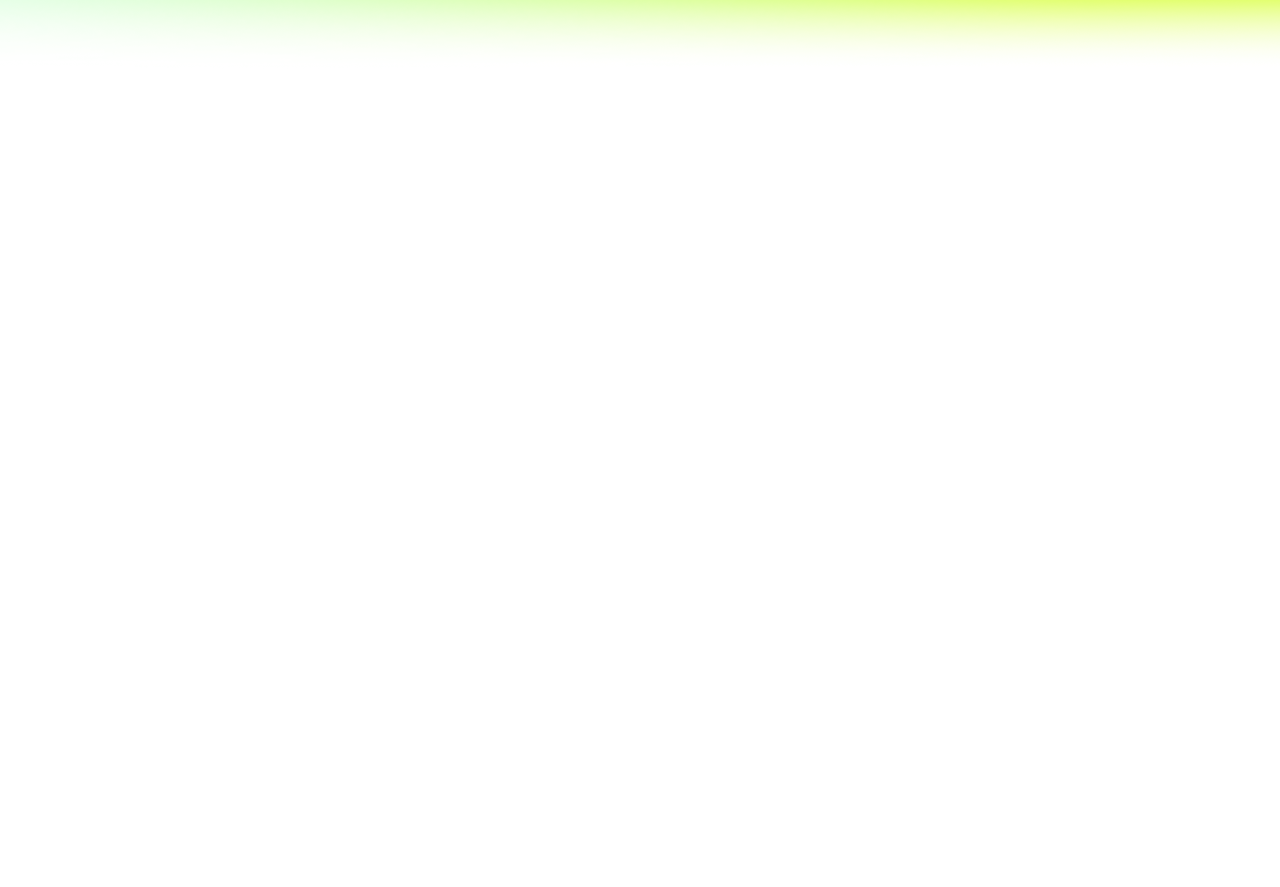
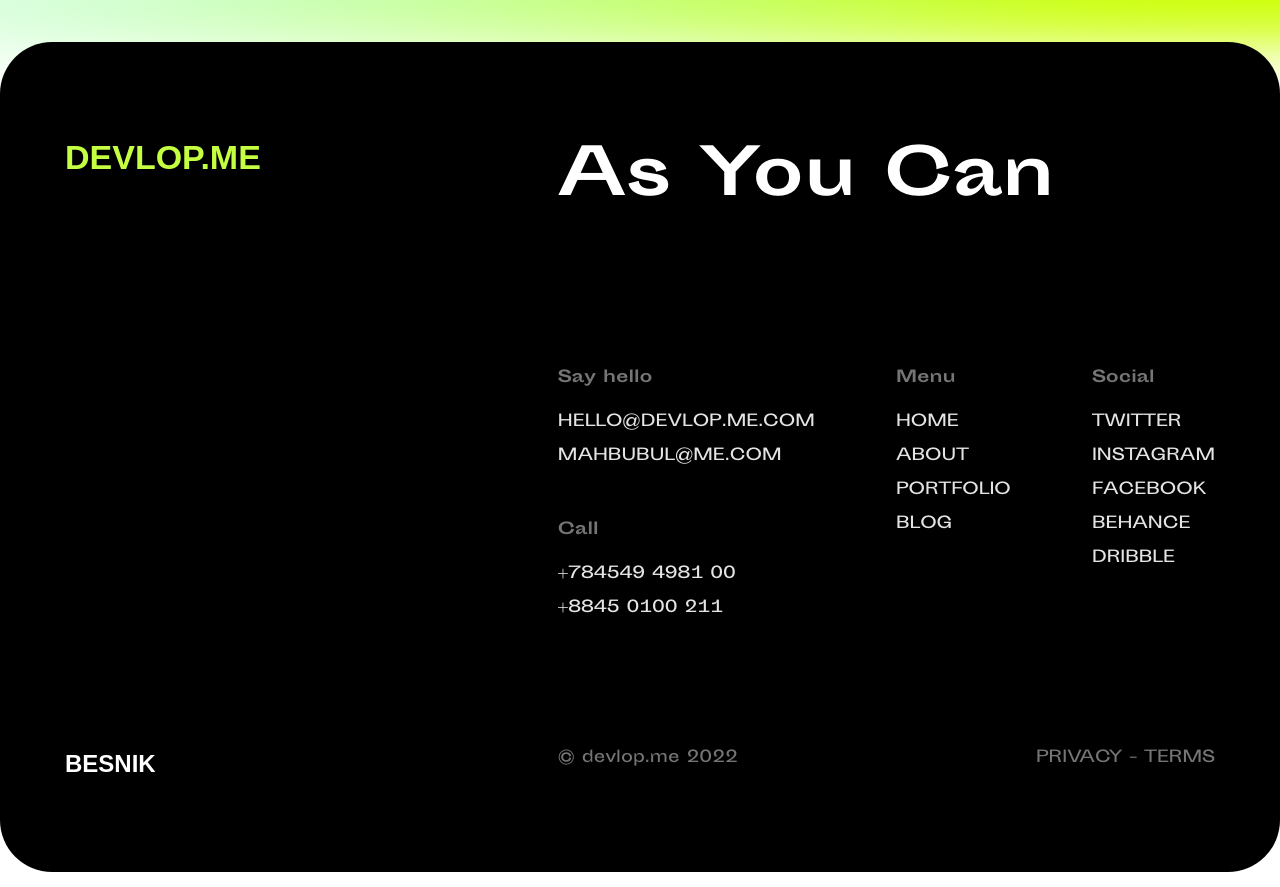
Before and after one commit to yeaminfoysal/Raintor-Limited-Portfolio, a Next.js app: page / in a window 1280 px wide. Shown: the part 4060-4947 px from the top of the page. Before the commit the page ends 4132 px from the top, so only its background shows below. Built offline with nearby package versions, Linux system fonts and the light colour scheme.

Commit message:
footer section complete

```diff
--- a/src/app/layout.tsx
+++ b/src/app/layout.tsx
@@ -2,6 +2,7 @@ import type { Metadata } from "next";
 // import { Geist, Geist_Mono } from "next/font/google";
 import "./globals.css";
 import Navbar from "@/components/Navbar";
+import Footer from "@/components/Footer";
 
 // const geistSans = Geist({
 //   variable: "--font-geist-sans",
@@ -33,6 +34,7 @@ export default function RootLayout({
         <main className="max-w-[1440px] mx-auto">
           {children}
         </main>
+        <Footer/>
       </body>
     </html >
   );
--- /dev/null
+++ b/src/components/Footer.tsx
@@ -0,0 +1,49 @@
+import Link from 'next/link'
+import React from 'react'
+
+export default function Footer() {
+    return (
+        <div className='max-w-[1410px] mt-[-70px] relative mx-auto px-[65px] py-[90px] rounded-[52px] bg-[#000000] text-white mb-[15px]'>
+            <div className='grid grid-cols-7'>
+                <div className='col-span-3'>
+                    <h2 className='text-[#C5FF41] uppercase text-[34px] font-bold'>devlop.me</h2>
+                </div>
+                <div className='col-span-4 font-grotesque'>
+                    <h2 className=' text-[64px] font-bold'>As You Can</h2>
+                    <div className='mt-[138px] flex justify-between text-[#E4E4E4]'>
+                        <div>
+                            <h4 className='font-bold text-[#757575] mb-[20px]'>Say hello</h4>
+                            <p className='mb-[10px]'>HELLO@DEVLOP.ME.COM</p>
+                            <p>MAHBUBUL@ME.COM</p>
+                            <h4 className='list-none mt-[50px] font-bold text-[#757575] mb-[20px]'>Call</h4>
+                            <p className='mb-[10px]'>+784549 4981 00</p>
+                            <p>+8845 0100 211</p>
+                        </div>
+                        <div>
+                            <h4 className='font-bold text-[#757575] mb-[20px]'>Menu</h4>
+                            <Link className='mb-[10px] block' href={'/'}>HOME</Link>
+                            <Link className='mb-[10px] block' href={'/'}>ABOUT</Link>
+                            <Link className='mb-[10px] block' href={'/'}>PORTFOLIO</Link>
+                            <Link className='mb-[10px] block' href={'/'}>BLOG</Link>
+                        </div>
+                        <div>
+                            <h4 className='font-bold text-[#757575] mb-[20px]'>Social</h4>
+                            <Link className='mb-[10px] block' href={'/'}>TWITTER</Link>
+                            <Link className='mb-[10px] block' href={'/'}>INSTAGRAM</Link>
+                            <Link className='mb-[10px] block' href={'/'}>FACEBOOK</Link>
+                            <Link className='mb-[10px] block' href={'/'}>BEHANCE</Link>
+                            <Link className='mb-[10px] block' href={'/'}>DRIBBLE</Link>
+                        </div>
+                    </div>
+                </div>
+            </div>
+            <div className='grid grid-cols-7 mt-[126px]'>
+                <h2 className='col-span-3 text-[24px] font-bold'>BESNIK</h2>
+                <div className='col-span-4 flex justify-between'>
+                    <p className='font-grotesque text-[#757575] '>© devlop.me 2022</p>
+                    <p className='font-grotesque text-[#757575] '>PRIVACY - TERMS</p>
+                </div>
+            </div>
+        </div>
+    )
+}
--- a/src/sections/contact.tsx
+++ b/src/sections/contact.tsx
@@ -5,7 +5,7 @@ import React from 'react'
 
 export default function Contact() {
     return (
-        <div id='contact-bg' className='pb-[140px]'>
+        <div id='contact-bg' className='pb-[180px]'>
             <div className='flex gap-[60px] pt-[50px] pr-[50px] pl-[40px]'>
                 <div>
                     <SectionIcon title='Contact' color='black' />
@@ -18,7 +18,7 @@ export default function Contact() {
                         we get to know each other</p>
                     <ScheduleBtn />
                 </div>
-                <div className='bg-[#000000] w-[529px] text-white rounded-[30px] px-[35px] pt-[45px] pb-[0px]'>
+                <div className='bg-[#000000] w-[529px] text-white rounded-[30px] px-[35px] pt-[45px]'>
                     <h3 className='text-[18px]'>Enter your name</h3>
                     <hr className='border-b mt-[15px] border-[#C5FF41]' />
                     <div className=' mt-[30px]'>
```
